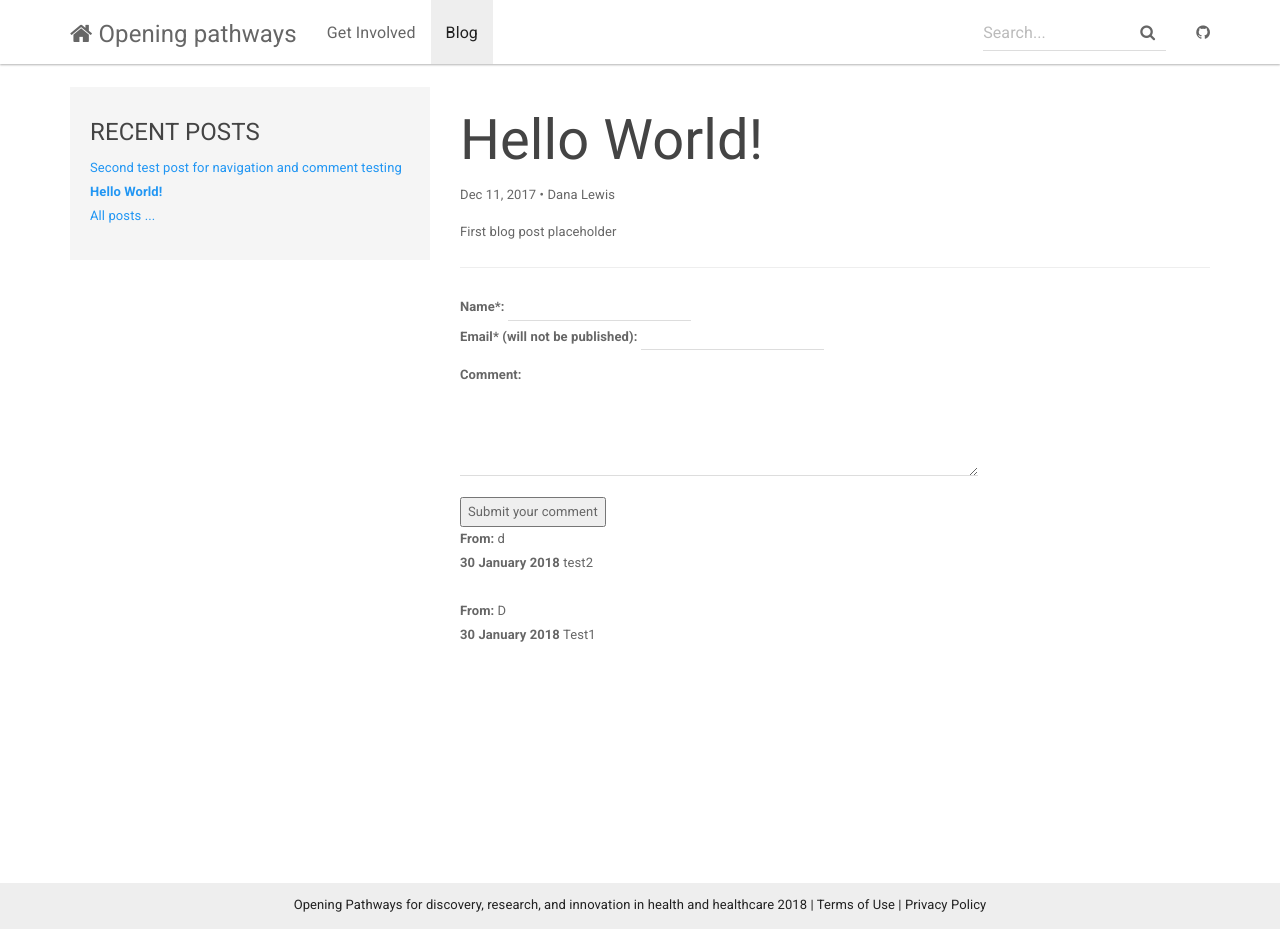
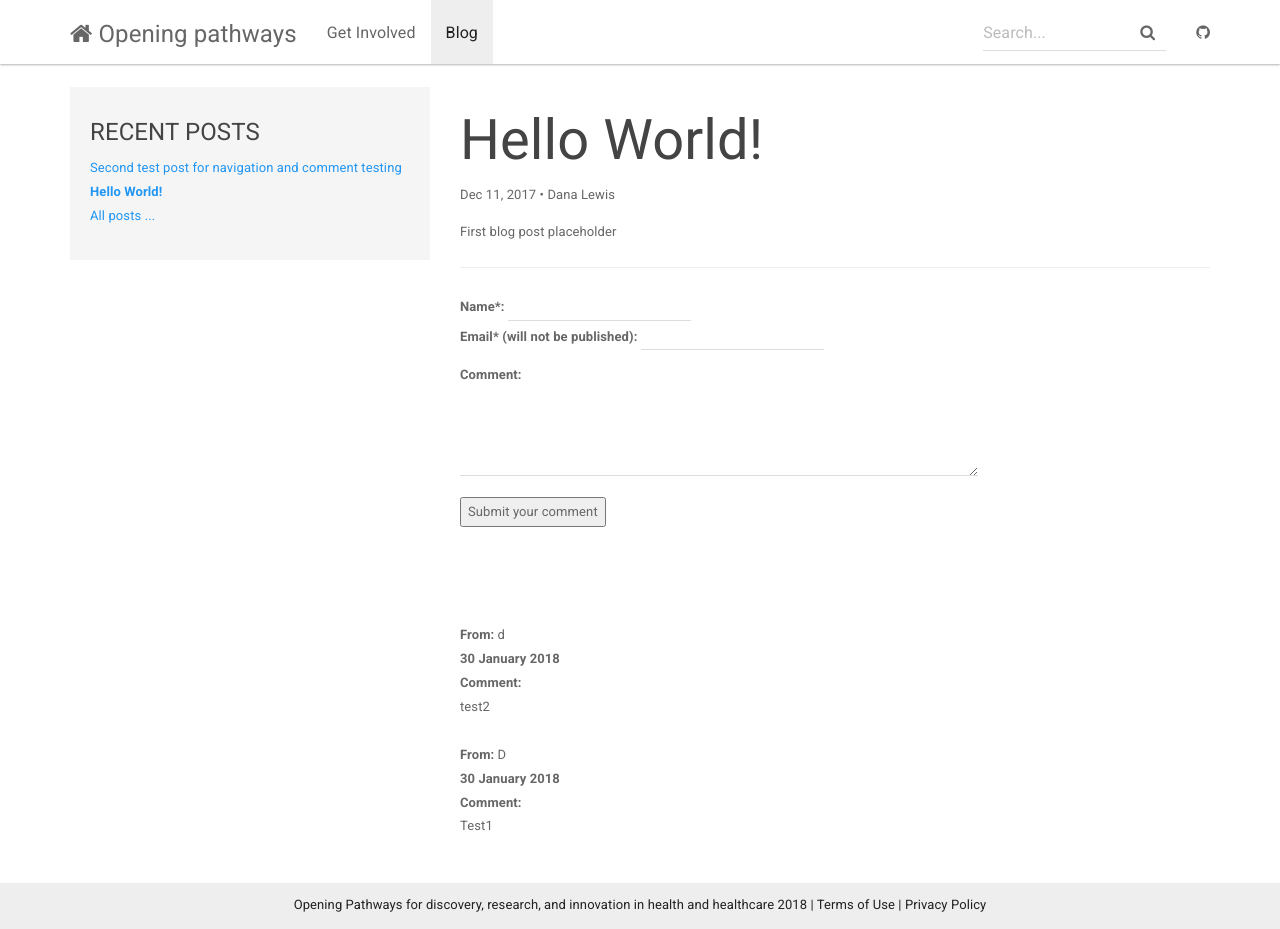
Before and after one commit to danamlewis/Testrepo2, a Jekyll site: the page built from _posts/2017-12-11-hello-world.md, in a window 1280 px wide and 929 px high. Built offline with Jekyll 4.4.1, drawn with Linux system fonts in a browser that asks for light colours; nearby versions of some CDN libraries.

Commit message:
SPacing from comment form

```diff
--- a/_includes/comments.html
+++ b/_includes/comments.html
@@ -1,12 +1,16 @@
 {% assign comments = site.data.comments | sort %}
+
+<br></br>
+<br></br>
 
 {% for comment in comments reversed %}
   {% assign commentData = comment[1] %}
     <div>
      <b>From:</b> {{ commentData.name }}</br>
-<b>{{ commentData.date | date_to_long_string }}</b>
-      {{ commentData.message }}</br>
-</br>
+     <b>{{ commentData.date | date_to_long_string }}</b></br>
+     <b>Comment:</b></br>
+     {{ commentData.message }}</br>
+     </br>
     </div>
 
 {% endfor %}
```
